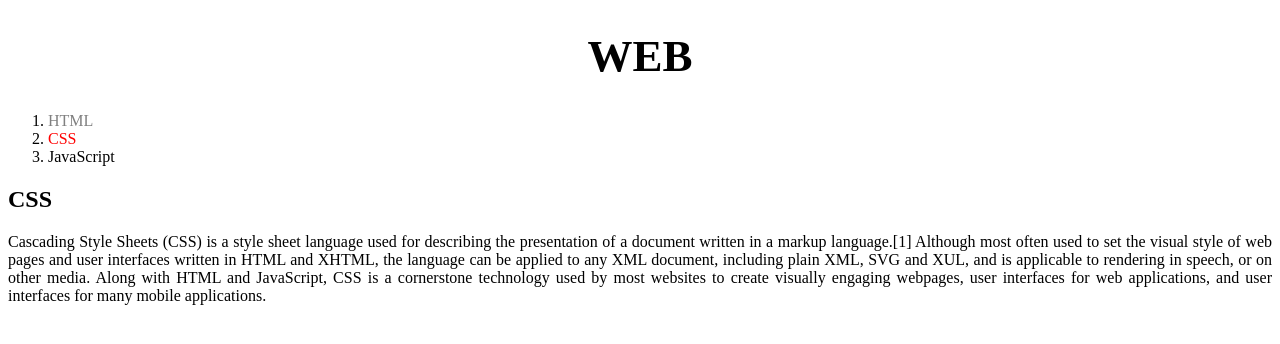
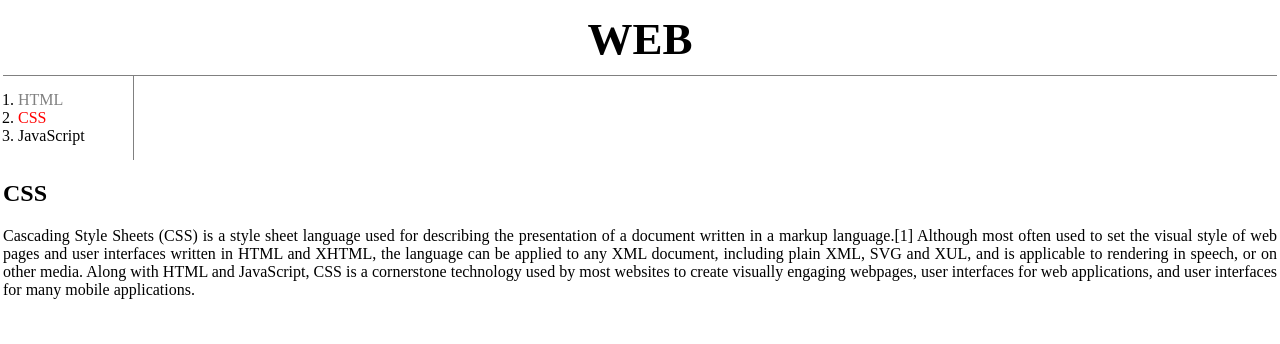
Before and after one commit to ZOO1E/test-web, a plain HTML site: page test-css.html in a window 1280 px wide. Drawn offline with Linux system fonts and the light colour scheme.

Commit message:
Update test-css.html

```diff
--- a/test-css.html
+++ b/test-css.html
@@ -17,11 +17,23 @@
     h1 {
       font-size:45px;
       text-align: center;
+      border-bottom:1px solid gray;
+      margin:0;
+      padding:10px;
     }
     p
 {
 text-align:justify;
 text-justify:inter-word;
+}
+ol{
+    border-right:1px solid gray;
+    width:100px;
+    margin:0;
+    padding:15px;
+}
+body{
+    margin:3px;
 }
 
 
```
